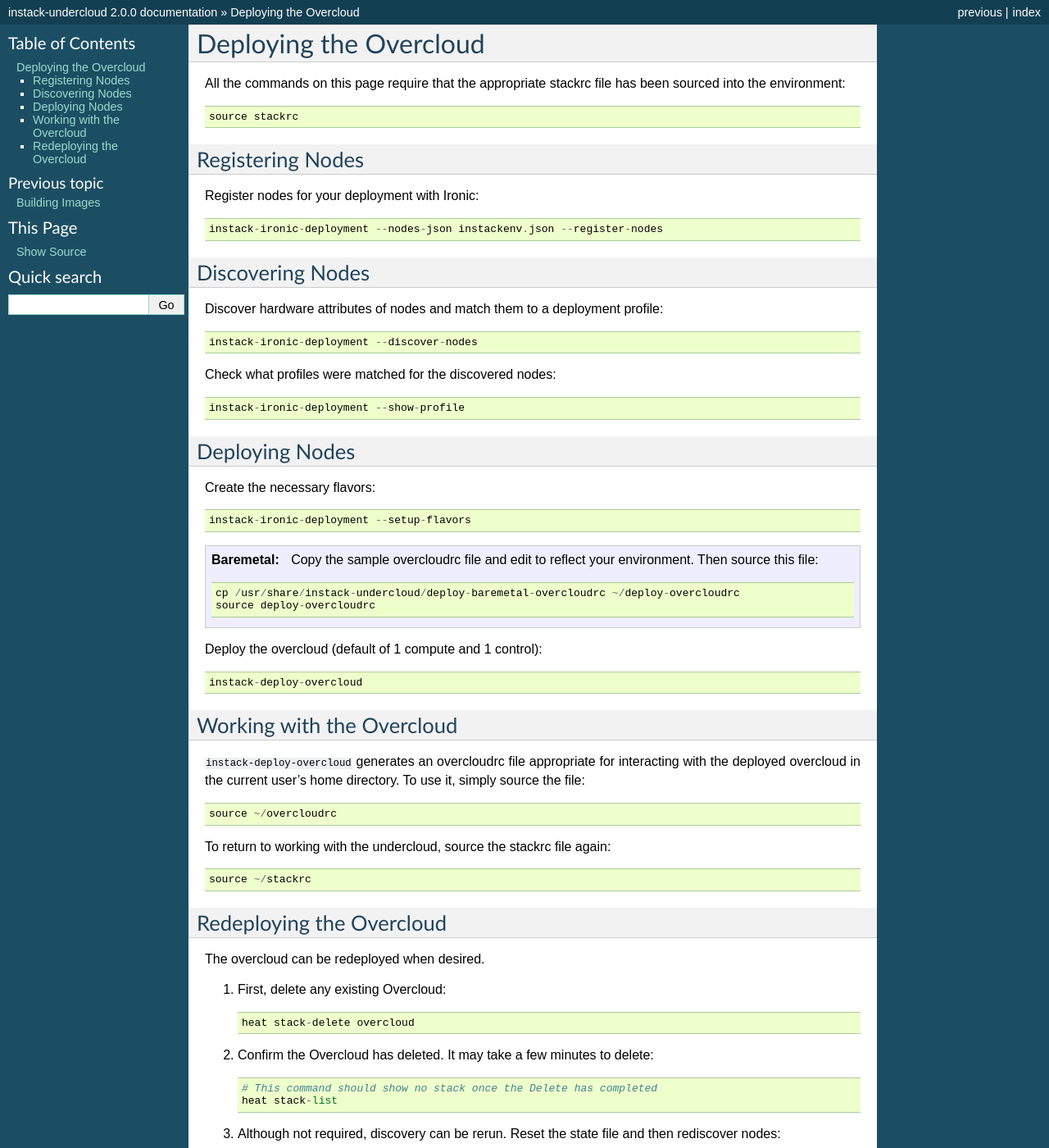
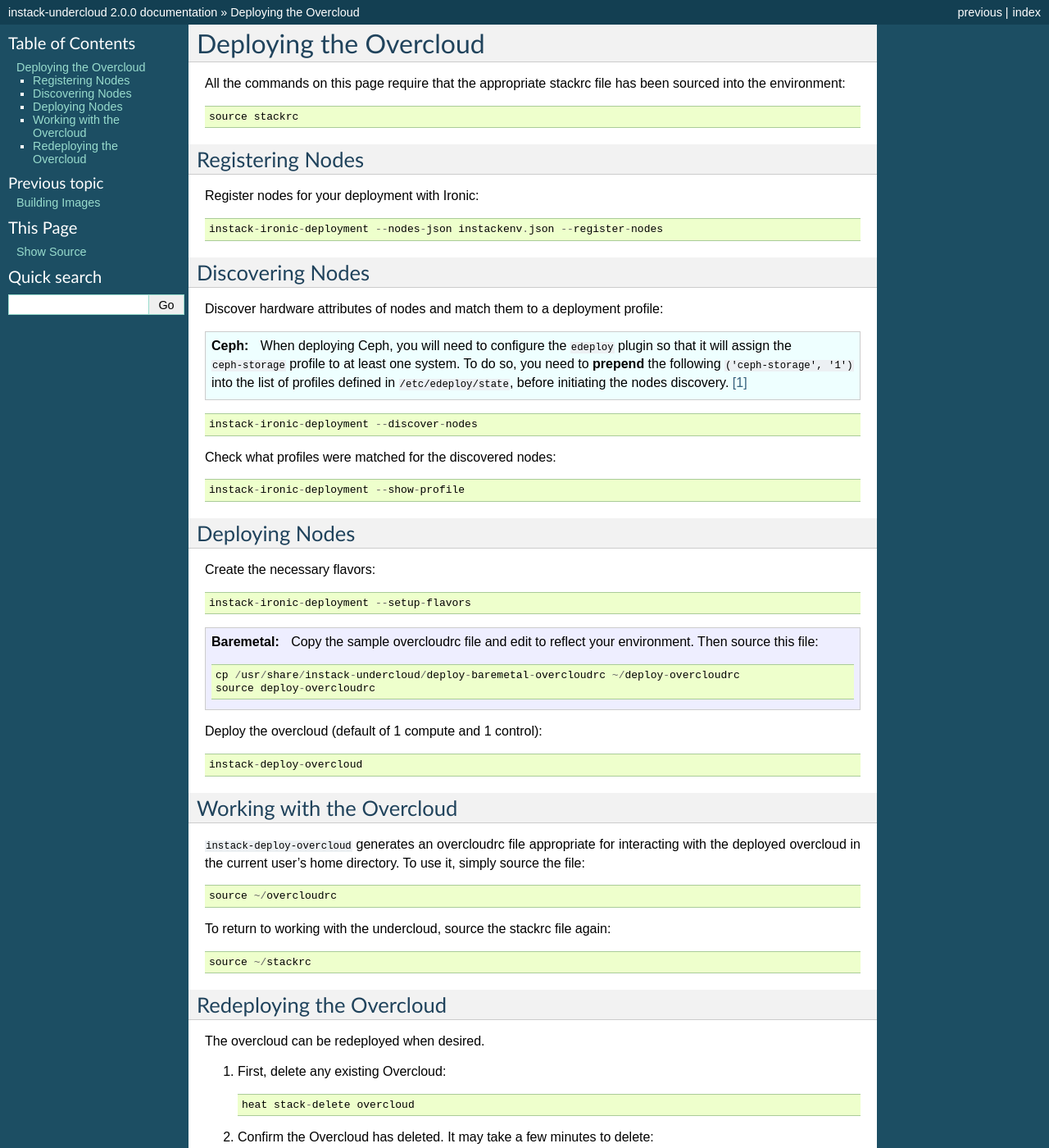
Before and after one commit to openstack-archive/instack-undercloud, a Sphinx documentation site: the page built from doc/source/deploy-overcloud.rst, in a window 1280 px wide and 1400 px high. Shown: the whole window at 82% size. Built offline with Sphinx 7.4.7, drawn with Linux system fonts in a browser that asks for light colours; some of the changed text lies outside the part shown.

Commit message:
Add ceph-storage profile to edeploy
Also updates documentation with a few additional informations on
how to customize NODE_COUNT and the edeploy state file.

Change-Id: I21693d1e7e757daa40f517b2841de6057fa39185

```diff
--- a/doc/source/deploy-overcloud.rst
+++ b/doc/source/deploy-overcloud.rst
@@ -16,7 +16,18 @@ Register nodes for your deployment with Ironic::
 Discovering Nodes
 -----------------
 
-Discover hardware attributes of nodes and match them to a deployment profile::
+Discover hardware attributes of nodes and match them to a deployment profile:
+
+.. admonition:: Ceph
+   :class: ceph-tag
+
+   When deploying Ceph, you will need to configure the ``edeploy`` plugin so
+   that it will assign the ``ceph-storage`` profile to at least one system. To
+   do so, you need to **prepend** the following ``('ceph-storage', '1')`` into
+   the list of profiles defined in ``/etc/edeploy/state``, before initiating the
+   nodes discovery. [#]_
+
+::
 
     instack-ironic-deployment --discover-nodes
 
@@ -78,3 +89,8 @@ The overcloud can be redeployed when desired.
 #. Deploy the Overcloud again::
 
     instack-deploy-overcloud
+
+.. rubric:: Footnotes
+
+.. [#]  In the ``('ceph-storage', '1')`` setting, 1 represent the number of
+        systems to be tagged with such a profile, not a boolean value.
--- a/doc/source/virt-setup.rst
+++ b/doc/source/virt-setup.rst
@@ -12,7 +12,8 @@ Minimum System Requirements
 ---------------------------
 
 By default, this setup creates 3 virtual machines consisting of 4GB of memory
-and 40GB of disk space on each. The virtual machine disk files are thinly
+and 40GB of disk space on each; one to be used for the deployment of the
+undercloud and two for the overcloud. The virtual machine disk files are thinly
 provisioned and will not take up the full 40GB initially.
 
 The minimum system requirements for the virtual host machine are:
@@ -80,7 +81,6 @@ Preparing the Host Machine
 
     sudo yum install -y instack-undercloud
 
-
 #. The virt setup automatically sets up a vm for the Undercloud installed with
    the same base OS as the host. See the Note below to choose a different
    OS.::
@@ -138,6 +138,15 @@ Preparing the Host Machine
             export REG_REPOS="rhel-7-server-rpms rhel-7-server-extras-rpms rhel-ha-for-rhel-7-server-rpms \
                 rhel-7-server-optional-rpms rhel-7-server-openstack-6.0-rpms"
 
+   .. admonition:: Ceph
+      :class: ceph-tag
+
+      To use Ceph you will need at least one additional virtual machine to be
+      provisioned as a Ceph OSD; set the ``NODE_COUNT`` variable to 3, from a
+      default of 2, so that the overcloud will have exactly one more::
+
+          export NODE_COUNT=3
+
    ::
 
       instack-virt-setup
```
Also changed, not shown: 1 other file.
